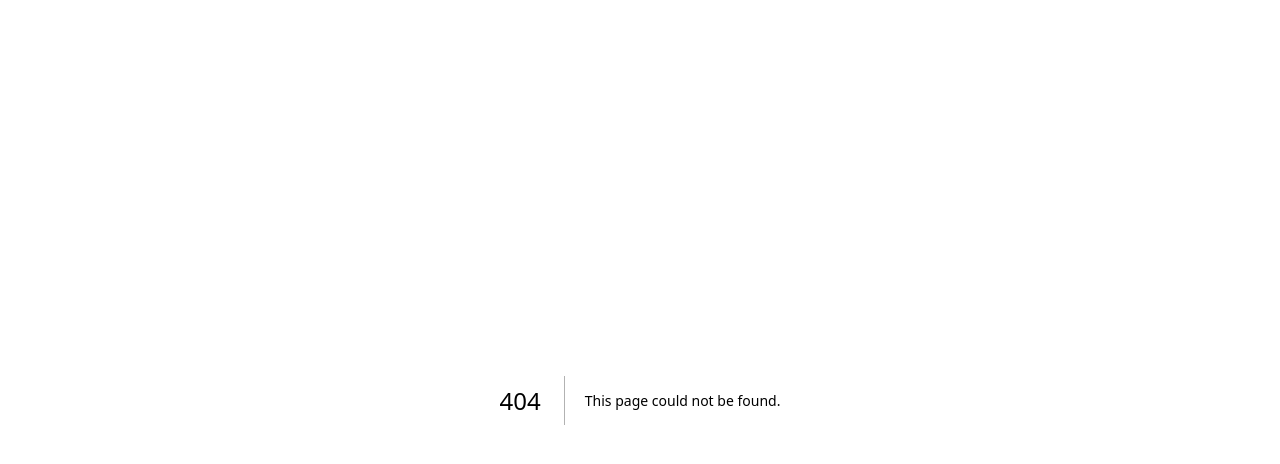
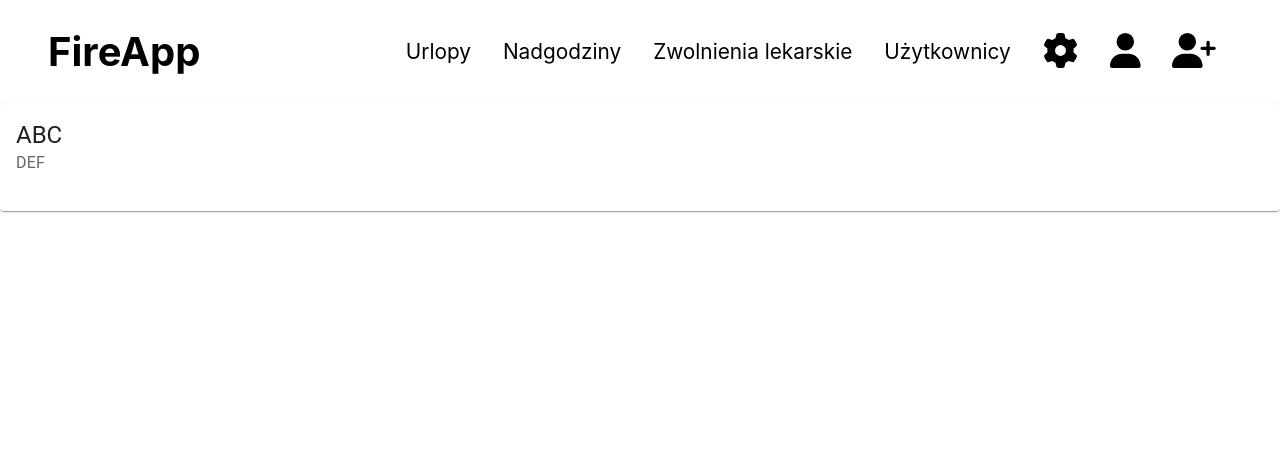
Before and after one commit to baranero/fire-app, a Next.js app: page /users/1 in a window 1280 px wide. Before the commit this address had no page. Shown: the top 464 px of the page. Built offline with nearby package versions, Linux system fonts and the light colour scheme.

Commit message:
added link to every user

```diff
--- a/components/Users.tsx
+++ b/components/Users.tsx
@@ -7,6 +7,7 @@ import TableHead from '@mui/material/TableHead';
 import TableRow from '@mui/material/TableRow';
 import Paper from '@mui/material/Paper';
 import UserItem, { UserProps } from './UserItem';
+import Link from 'next/link';
 
 type Props = {
   feed: UserProps[]
@@ -26,7 +27,9 @@ const Users: React.FC<Props> = (props) => {
         </TableHead>
         <TableBody>
           {props.feed.map((user) => (
-          <UserItem key={user.id} user={user}/>
+            <TableRow component={Link} key={user.id} href={`/users/${user.id}`}>
+                <UserItem  user={user}/>
+              </TableRow>
           ))}
         </TableBody>
       </Table>
--- /dev/null
+++ b/pages/users/[id].tsx
@@ -0,0 +1,45 @@
+import { UserProps } from "@/components/UserItem"
+import * as React from 'react';
+import Box from '@mui/material/Box';
+import Card from '@mui/material/Card';
+import CardContent from '@mui/material/CardContent';
+import Typography from '@mui/material/Typography';
+import Layout from "@/components/Layout";
+import { useRouter } from "next/router";
+
+type Props = {
+    feed: UserProps[]
+  }
+
+const bull = (
+    <Box
+      component="span"
+      sx={{ display: 'inline-block', mx: '2px', transform: 'scale(0.8)' }}
+    >
+      •
+    </Box>
+  );
+
+const UserDetail: React.FC<Props> = (props) => {
+
+  const router = useRouter()
+
+  router.query.users
+
+    return (
+        <Layout>
+          <Card sx={{ minWidth: 275 }}>
+          <CardContent>
+            <Typography variant="h5" component="div">
+              ABC
+            </Typography>
+            <Typography sx={{ mb: 1.5 }} color="text.secondary">
+              DEF
+            </Typography>
+          </CardContent>
+                </Card>
+        </Layout>
+    )
+}
+
+export default UserDetail
```
Also changed, not shown: components/UserItem.tsx (+6 -6 lines). Lines whose indentation alone changed are shown as unchanged.
